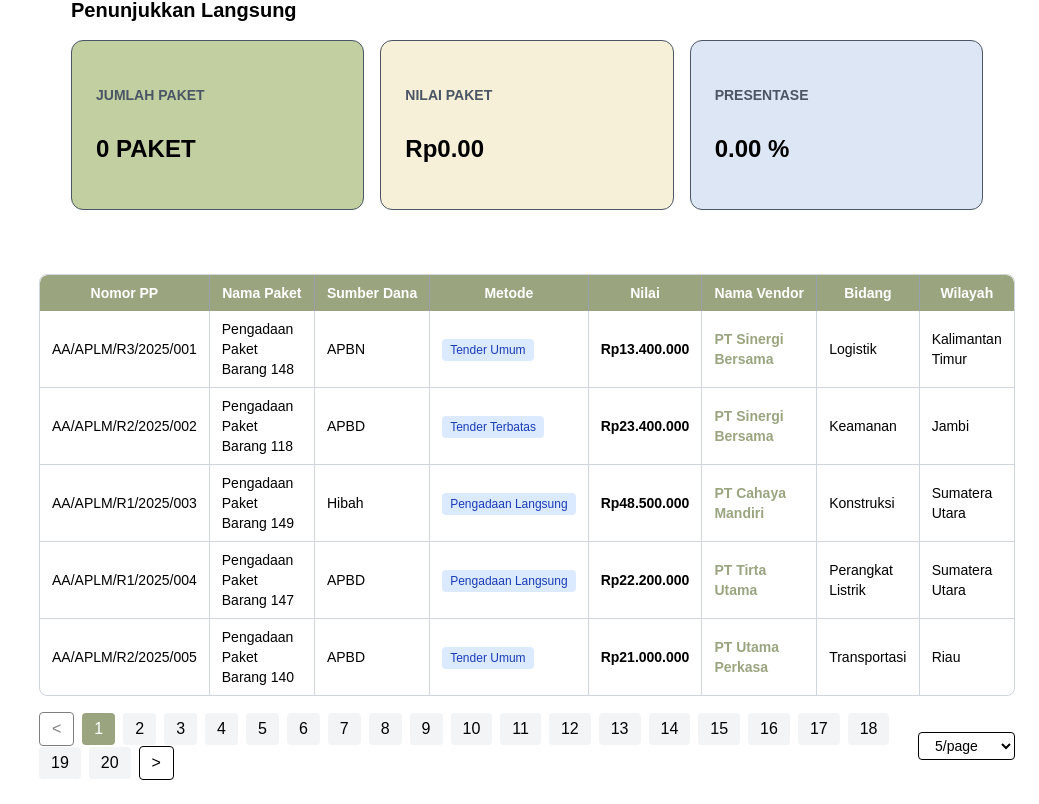
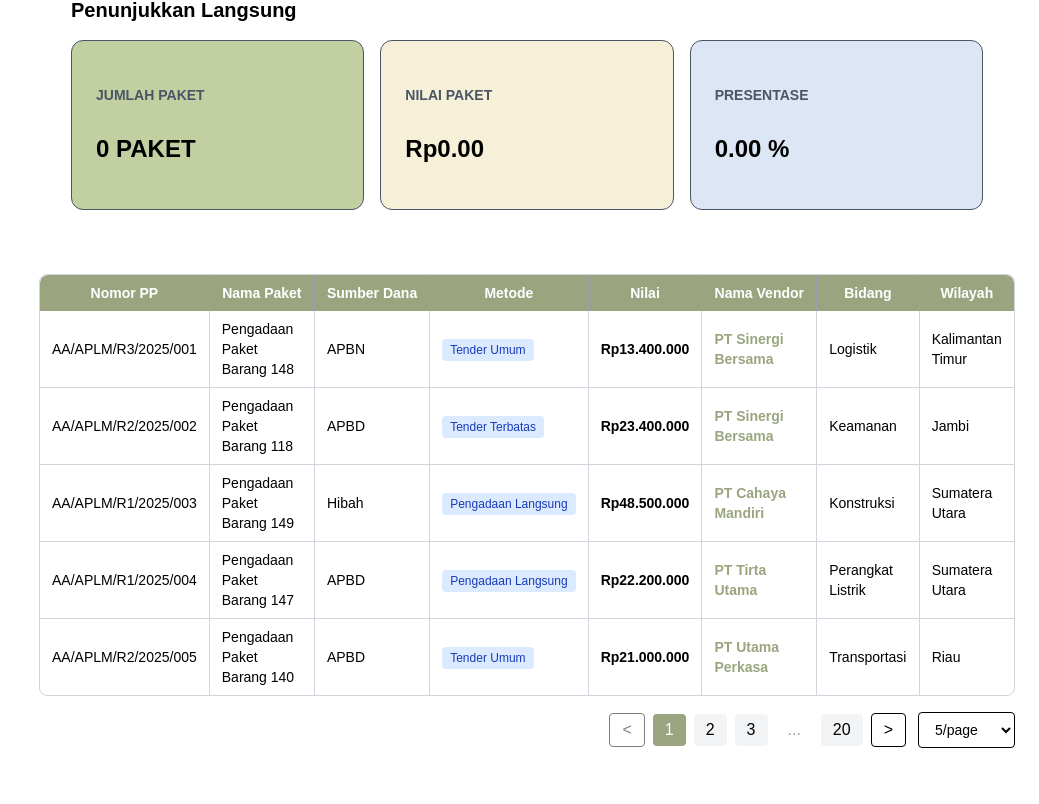
Before and after one commit to ALVIANRML/dashboard-pengadaan, a React (Vite) app: page /sla in a window 1280 px wide. Shown: the part 830-1634 px from the top of the page, without its empty margins (241-1280 px from the left). After the commit the page ends 1602 px from the top, so only its background shows below. Built offline with nearby package versions, Linux system fonts and the light colour scheme.

Commit message:
fix: pagination

```diff
--- a/src/components/Table/Pagination.jsx
+++ b/src/components/Table/Pagination.jsx
@@ -7,11 +7,32 @@ const Pagination = ({
   onPageChange,
   onItemsPerPageChange,
 }) => {
-  const pageNumbers = Array.from({ length: totalPages }, (_, i) => i + 1);
+  const getDisplayedPages = () => {
+    const pages = [];
+
+    if (totalPages <= 5) {
+      for (let i = 1; i <= totalPages; i++) {
+        pages.push(i);
+      }
+    } else {
+      if (currentPage <= 3) {
+        pages.push(1, 2, 3, "...", totalPages);
+      } else if (currentPage >= totalPages - 2) {
+        pages.push("...", totalPages - 2, totalPages - 1, totalPages);
+      } else {
+        pages.push("...", currentPage - 1, currentPage, currentPage + 1, "...");
+      }
+    }
+
+    return pages;
+  };
+
+  const displayedPages = getDisplayedPages();
 
   return (
-    <div className="mt-4 flex items-center justify-between">
-      <div className="space-x-2">
+    <div className="mt-4 flex items-center justify-end gap-3">
+      <div className="space-x-2 flex items-center">
+        {/* Chevron Kiri */}
         <button
           onClick={() => onPageChange(Math.max(currentPage - 1, 1))}
           disabled={currentPage === 1}
@@ -19,19 +40,32 @@ const Pagination = ({
         >
           &lt;
         </button>
-        {pageNumbers.map((num) => (
+
+        {/* Nomor Halaman dan Ellipsis */}
+        {displayedPages.map((page, idx) =>
+          page === "..." ? (
+            <span
+              key={`ellipsis-${idx}`}
+              className="px-3 py-1 text-gray-400 select-none"
+            >
+              ...
+            </span>
+          ) : (
             <button
-            key={num}
-            onClick={() => onPageChange(num)}
+              key={page}
+              onClick={() => onPageChange(page)}
               className={`px-3 py-1 rounded ${
-              currentPage === num
+                currentPage === page
                   ? "bg-[#9AA580] text-white"
                   : "bg-gray-100 text-black hover:bg-gray-200"
               }`}
             >
-            {num}
+              {page}
             </button>
-        ))}
+          )
+        )}
+
+        {/* Chevron Kanan */}
         <button
           onClick={() => onPageChange(Math.min(currentPage + 1, totalPages))}
           disabled={currentPage === totalPages}
@@ -41,9 +75,9 @@ const Pagination = ({
         </button>
       </div>
 
-      {/* Select Jumlah Baris */}
+      {/* Select jumlah baris */}
       <select
-        className="border px-3 py-1 text-sm rounded hover:bg-gray-100"
+        className="border px-3 py-2 text-sm rounded hover:bg-gray-100"
         value={itemsPerPage}
         onChange={(e) => onItemsPerPageChange(Number(e.target.value))}
       >
```
Lines whose indentation alone changed are shown as unchanged.
